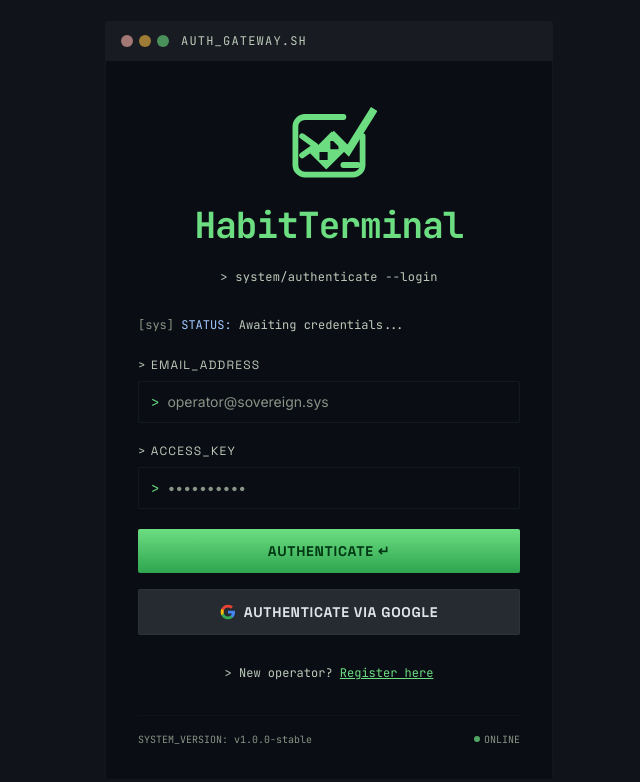
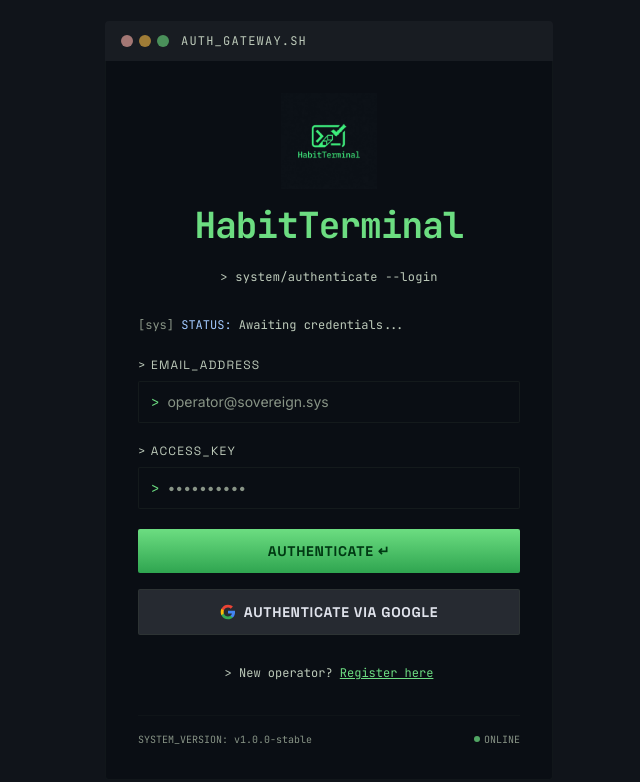
Before and after one commit to Oalananz/HabitTracker, a Next.js app: page /login in a window 1280 px wide. Shown: the top 782 px of the page, without its empty margins (311-951 px from the left). Built offline with nearby package versions, Linux system fonts and the light colour scheme; no server answers.

Commit message:
Add logo and name

```diff
--- a/src/app/today/page.tsx
+++ b/src/app/today/page.tsx
@@ -65,7 +65,7 @@ export default function TodayPage() {
   const filteredTasks = tasks.filter(t => {
     if (filterStatus === 'pending' && t.completed) return false;
     if (filterStatus === 'completed' && !t.completed) return false;
-    if (filterCategory !== 'all' && t.category.toLowerCase() !== filterCategory.toLowerCase()) return false;
+    if (filterCategory !== 'all' && (t.category?.toLowerCase() || '') !== filterCategory.toLowerCase()) return false;
     return true;
   });
 
--- a/src/components/ui/Logo.tsx
+++ b/src/components/ui/Logo.tsx
@@ -24,56 +24,13 @@ export default function Logo({ className = '', size = 'md', layout = 'vertical'
   return (
     <div className={`flex ${layout === 'vertical' ? 'flex-col items-center gap-4' : 'flex-row items-center gap-3'} ${className}`}>
       {/* Icon */}
-      <svg
-        className={`${iconSizes[size]} text-primary`}
-        viewBox="0 0 100 100"
-        fill="none"
-        xmlns="http://www.w3.org/2000/svg"
-      >
-        {/* Main Terminal Window Box */}
-        <path
-          d="M 65 25 L 25 25 C 19.477 25 15 29.477 15 35 L 15 75 C 15 80.523 19.477 85 25 85 L 75 85 C 80.523 85 85 80.523 85 75 L 85 45"
-          stroke="currentColor"
-          strokeWidth="6"
-          strokeLinecap="round"
-          strokeLinejoin="round"
+      <div className={`relative ${iconSizes[size]}`}>
+        <img
+          src="/logo.png"
+          alt="HabitTerminal Logo"
+          className="w-full h-full object-contain"
         />
-
-        {/* Terminal '>' */}
-        <path
-          d="M 22 45 L 36 55 L 22 65"
-          stroke="currentColor"
-          strokeWidth="6"
-          strokeLinecap="round"
-          strokeLinejoin="round"
-        />
-
-        {/* Terminal '_' */}
-        <line
-          x1="65" y1="75" x2="80" y2="75"
-          stroke="currentColor"
-          strokeWidth="6"
-          strokeLinecap="round"
-        />
-
-        {/* Diagonal Ribbon */}
-        <g transform="translate(50, 60) rotate(-45)">
-          <path
-            d="M -16,-12 L 16,-12 L 16,12 L -16,12 Z M -8,-6 L -14,0 L -8,6 L -2,0 Z M 8,-6 L 2,0 L 8,6 L 14,0 Z"
-            fill="currentColor"
-            fillRule="evenodd"
-          />
-        </g>
-
-        {/* Blocky Checkmark */}
-        <path
-          d="M 55 45 L 70 60 L 95 20"
-          stroke="currentColor"
-          strokeWidth="8"
-          strokeLinecap="square"
-          strokeLinejoin="miter"
-        />
-      </svg>
+      </div>
 
       {/* Text */}
       <div className={`font-mono font-bold tracking-tight text-primary ${textSizes[size]}`}>
```
Also changed, not shown: Logo.png (added), public/logo.png (added).
